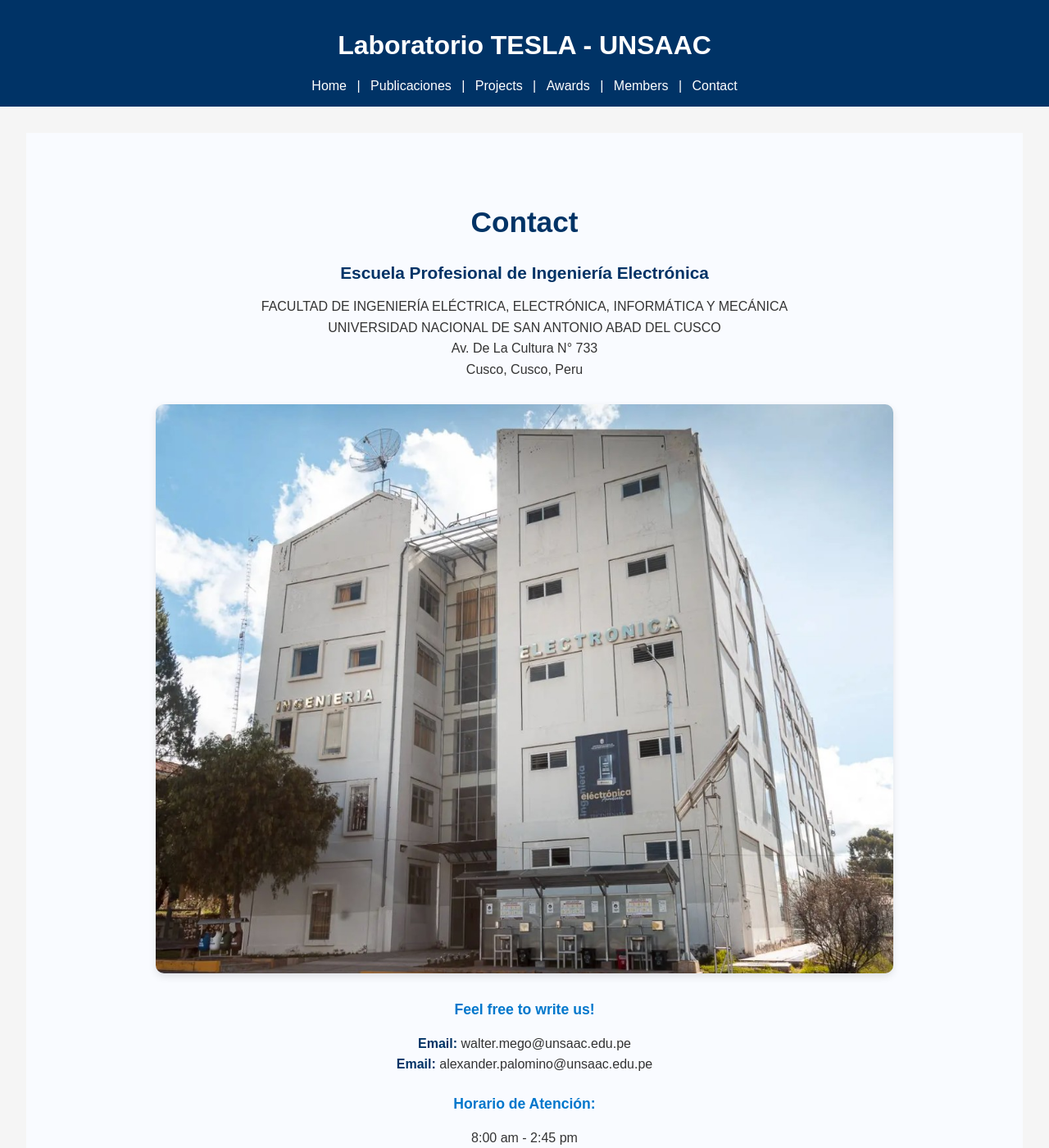
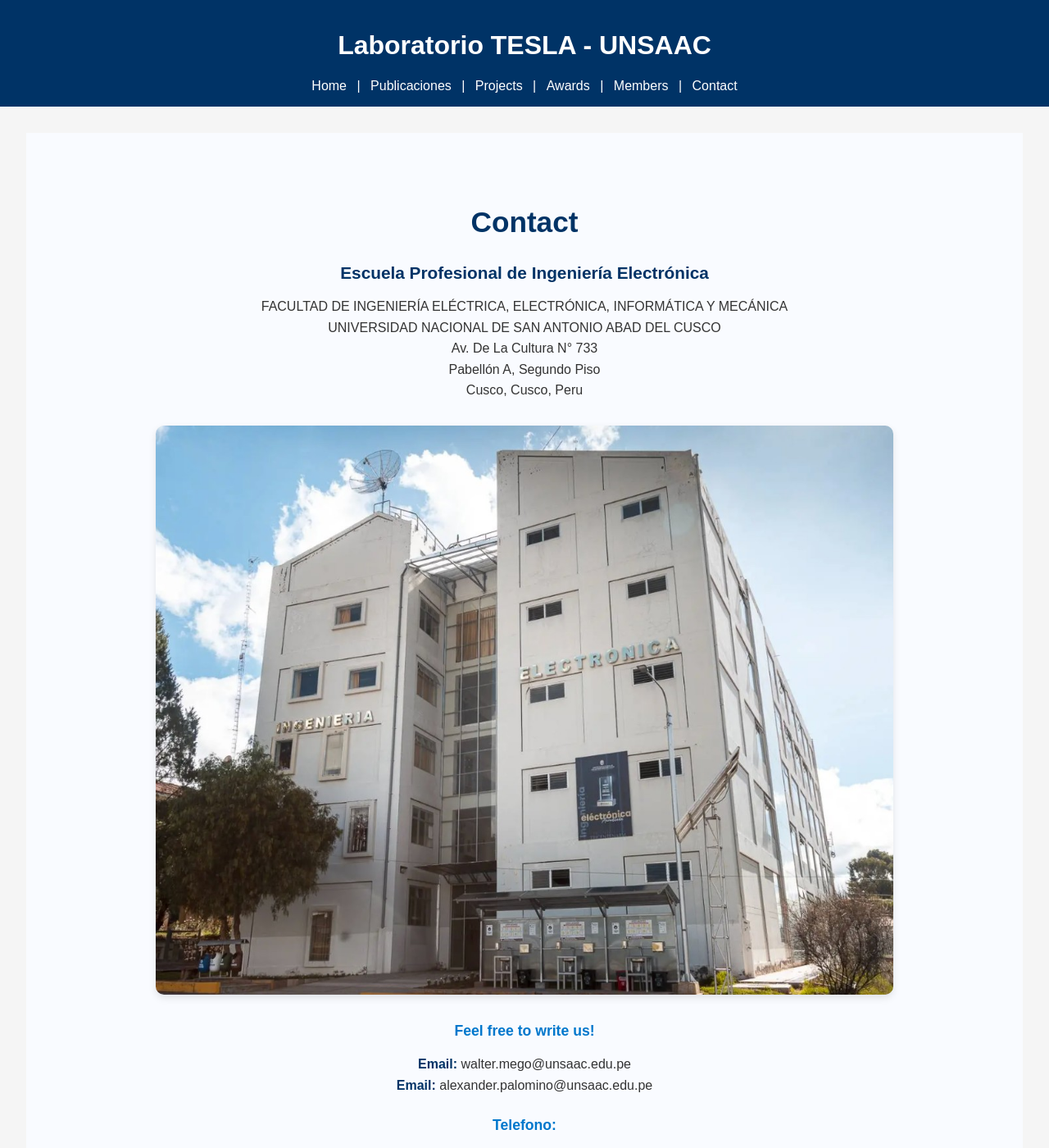
Before and after one commit to laboratoriotesla-unsaac/laboratoriotesla-unsaac.github.io, a Jekyll site: the page built from contact.html, in a window 1280 px wide and 1400 px high. Shown: the whole window at 82% size. Built offline with Jekyll 4.4.1, drawn with Linux system fonts in a browser that asks for light colours.

Commit message:
Actualizar con

```diff
--- a/contact.html
+++ b/contact.html
@@ -13,6 +13,7 @@
         FACULTAD DE INGENIERÍA ELÉCTRICA, ELECTRÓNICA, INFORMÁTICA Y MECÁNICA<br>
         UNIVERSIDAD NACIONAL DE SAN ANTONIO ABAD DEL CUSCO<br>
         Av. De La Cultura N° 733<br>
+        Pabellón A, Segundo Piso<br>
         Cusco, Cusco, Peru
       </p>
 
@@ -21,8 +22,16 @@
       </div>
 
       <h3>Feel free to write us!</h3>
-      <p><strong>Email:</strong> walter.mego@unsaac.edu.pe<br>
-      <strong>Email:</strong> alexander.palomino@unsaac.edu.pe</p>
+      <p>
+      <strong>Email:</strong> walter.mego@unsaac.edu.pe<br>
+      <strong>Email:</strong> alexander.palomino@unsaac.edu.pe
+      </p>
+
+      <h3>Telefono:</h3>
+      <p>
+      984611110<br>
+      949210903
+      </p>
 
       <h3>Horario de Atención:<br></h2>
       <p>
```
